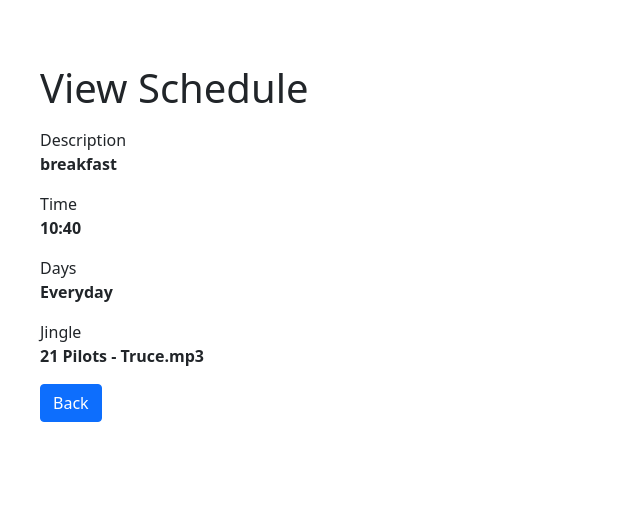
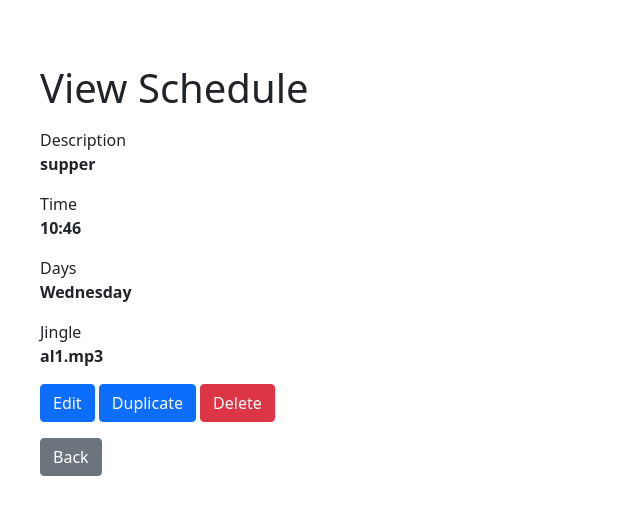
Before and after one commit to nkrumahinc/clever-bell-web, a PHP site: page /schedule/view/0 in a window 1280 px wide. Shown: the top 515 px of the page, without its empty margins (0-640 px from the left). Run offline with PHP 8.4, Linux system fonts and the light colour scheme.

Commit message:
ui: delete modal

```diff
--- /dev/null
+++ b/js/script.js
@@ -0,0 +1,15 @@
+jQuery(document).ready(function($) {
+    $(".clickable-row").click(function() {
+        window.location = $(this).data("href");
+    });
+
+    $(".modalbutton").click(function(){
+        $("#deleteModalCenter").modal("show");
+    });
+
+    $(".modaldismiss").click(function(){
+        $("#deleteModalCenter").modal("hide");
+    });
+
+
+});
--- a/timetable.csv
+++ b/timetable.csv
@@ -1,12 +1,8 @@
-breakfast,10:40,Everyday,21 Pilots - Truce.mp3
-lunch,10:43,Everyday,al1.mp3
 supper,10:46,Wednesday,al1.mp3
 prep,10:48,Wednesday,21 Pilots - Truce.mp3
 chapel time,10:50,Everyday,al1.mp3
 chapel time,10:55,16-12-2020,al1.mp3
 hella time,11:03,,al1.mp3
 party time,11:04,,al1.mp3
-lunch time,13:10,,job-well-done-30_GJh1brrd_NWM.mp3
-dinner,13:28,,02 Hillsong United - Up In Arms.mp3
+party time,11:04,,al1.mp3
 breakfast,10:40,Everyday,21 Pilots - Truce.mp3
-supper,10:46,Wednesday,al1.mp3
--- a/views/schedule/read.php
+++ b/views/schedule/read.php
@@ -32,14 +32,48 @@
                         <label>Jingle</label>
                         <p><b><?php echo $schedule[3]; ?></b></p>
                     </div>
-                    <p><a href="/" class="btn btn-primary">Back</a></p>
+                    <p>
+                        <span>
+                            <a class="btn btn-primary" href="/schedule/update/<?php echo $index ?>">Edit</a>
+                        </span>
+                        <span><a class="btn btn-primary" href="/schedule/duplicate/<?php echo $index ?>">Duplicate</a></span>
+                        <button type="button" class="btn btn-danger modalbutton" data-toggle="modal" data-target="#deleteModalCenter">
+                            Delete
+                        </button>
+                        <!-- <span><a class="btn btn-danger" href="/schedule/delete/<?php echo $index ?>">Delete</a></span> -->
+                    </p>
+                    <p><a href="/" class="btn btn-secondary">Back</a></p>
                 </div>
             </div>
         </div>
     </div>
+
+    <!-- Delete Modal -->
+    <div class="modal fade" id="deleteModalCenter" tabindex="-1" role="dialog" aria-labelledby="deleteModalCenterTitle" aria-hidden="true">
+        <div class="modal-dialog modal-dialog-centered" role="document">
+            <div class="modal-content">
+                <div class="modal-header">
+                    <h5 class="modal-title" id="deleteModalLongTitle">Are You Sure?</h5>
+                    <button type="button" class="close" data-dismiss="modal" aria-label="Close">
+                        <span aria-hidden="true">&times;</span>
+                    </button>
+                </div>
+                <div class="modal-body">
+                    Are you sure you want to delete this schedule?
+                </div>
+                <div class="modal-footer">
+                    <button type="button" class="btn btn-secondary modaldismiss" data-dismiss="modal">No</button>
+                    <!-- <button type="button" class="btn btn-primary">Delete</button> -->
+                    <a class="btn btn-danger" href="/schedule/delete/<?php echo $index ?>">Delete</a>
+                </div>
+            </div>
+        </div>
+    </div>
+
     <script src="/js/jquery-3.6.0.min.js"></script>
     <script src="/js/bootstrap.min.js"></script>
     <script src="/js/bootstrap.bundle.min.js"></script>
+    <script src="/js/script.js"></script>
 </body>
 
 </html>
```
